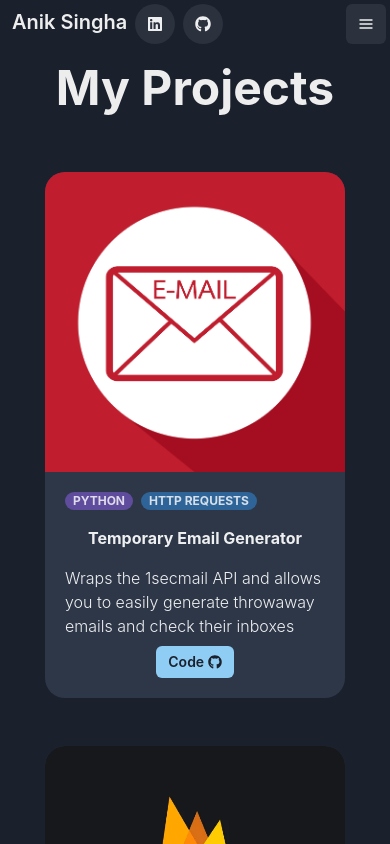
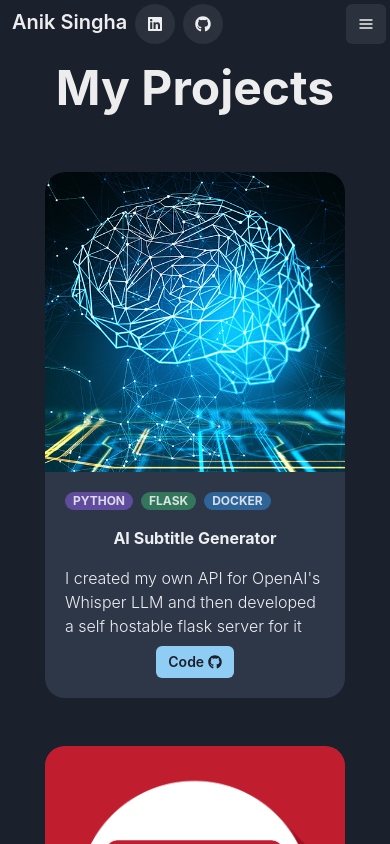
Before and after one commit to AnikSingha/webPortfolio, a React (Create React App) app: page /projects in a window 390 px wide. Shown: the top 844 px of the page. Built offline with nearby package versions, Linux system fonts and the light colour scheme.

Commit message:
fix mobile version

```diff
--- a/src/components/MobileProjectContainer.js
+++ b/src/components/MobileProjectContainer.js
@@ -4,12 +4,14 @@ import GameProjectCard from '../components/projectCards/GameProjectCard.js';
 import APICard from '../components/projectCards/APICard.js'
 import TitanicProjectCard from '../components/projectCards/TitanicProjectCard'
 import ChatProjectCard from '../components/projectCards/ChatProjectCard.js'
+import WhisperProjectCard from './projectCards/WhisperProjectCard.js';
 
 export default function Projects() {
     return (
         <div>
             <Flex alignItems='space-around'>
                 <VStack>
+                    <WhisperProjectCard/>
                     <EmailProjectCard/>
                     <ChatProjectCard/>
                     <APICard/>
```
